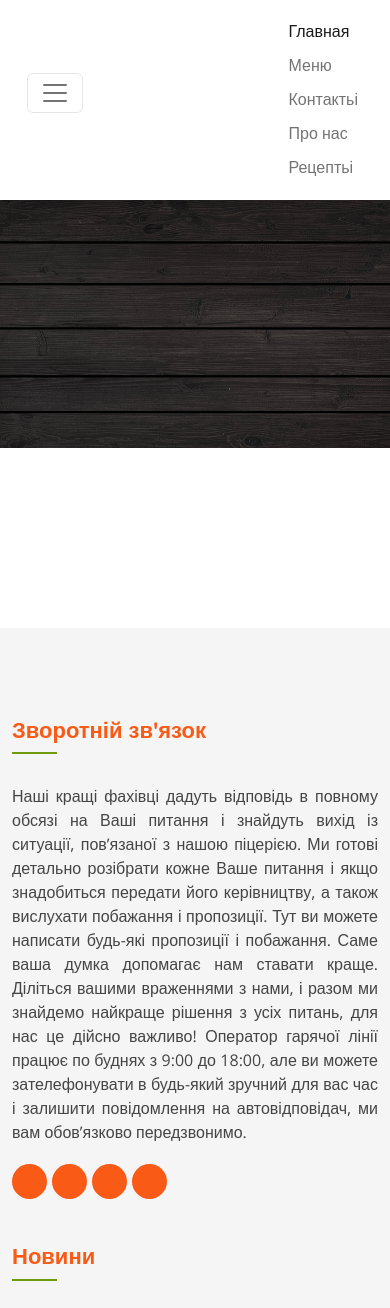
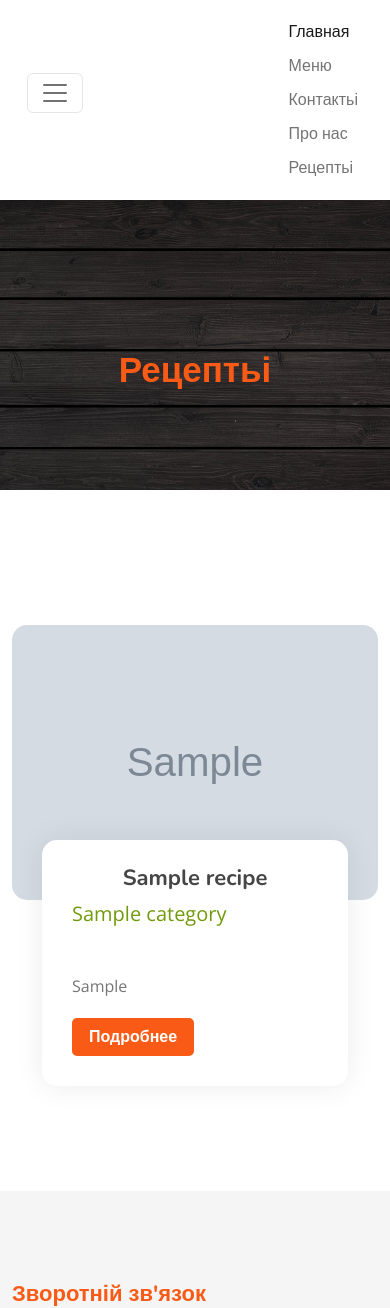
Before and after one commit to kot613/bufet_site, a Django app: page /recipe_all/ in a window 390 px wide. Shown: the part 135-1443 px from the top of the page. Run offline with Django 4.2, Linux system fonts and the light colour scheme; tables that the repository leaves empty hold one stand-in row (values such as "Sample post"); grey boxes marked "Sample" are stand-in pictures; some libraries are stand-ins or nearby versions.

Commit message:
рецепт лист и детально сделано

```diff
--- a/blog/models.py
+++ b/blog/models.py
@@ -65,7 +65,6 @@ class Post(models.Model):
 
     def get_absolute_url(self):
         return reverse('food_details', kwargs={"slug": self.category.slug, "food_slug": self.slug})
-        # return reverse('gavno', kwargs={'food_slug': self.slug})
 
 
 class Recipe(models.Model):
@@ -81,6 +80,12 @@ class Recipe(models.Model):
         verbose_name = 'Рецепт'
         verbose_name_plural = 'Рецептьі'
 
+    def __str__(self):
+        return self.name
+
+    def get_absolute_url(self):
+        return reverse('recipe_details', kwargs={"pk": self.pk})
+
 
 class Comment(models.Model):
     name = models.CharField(max_length=50)
--- a/blog/urls.py
+++ b/blog/urls.py
@@ -1,11 +1,13 @@
 from django.urls import path
-from .views import MenuListView, ViewFood, RecipeListView, index, about
+from .views import MenuListView, ViewFood, RecipeListView, ViewRecipe, index, about
 
 urlpatterns = [
     path('', index, name='home'),
     path('about/', about, name='about'),
+    path('recipe_all/', RecipeListView.as_view(), name='recipe'),
+    path('recipe_all/<int:pk>', ViewRecipe.as_view(), name='recipe_details'),
     path('<slug:slug>/<slug:food_slug>/', ViewFood.as_view(), name='food_details'),
     path('<slug:slug>/', MenuListView.as_view(), name='menu_list'),
-    path('recipe/', RecipeListView.as_view(), name='recipe_list'),
+
 
 ]
--- a/blog/views.py
+++ b/blog/views.py
@@ -24,16 +24,20 @@ class RecipeListView(ListView):
     model = Recipe
     template_name = 'blog/recipe_list.html'
     context_object_name = 'recipe_list'
-    paginate_by = 10
 
     def get_queryset(self):
-        return Recipe.objects.all()
+        return Recipe.objects.all().order_by('post__category').select_related('post__category')
 
 
+class ViewRecipe(DetailView):
+    model = Recipe
+    template_name = 'blog/recipe_detail.html'
+    context_object_name = 'recipe'
 
 
 def index(request):
     return render(request, 'base.html')
 
+
 def about(request):
     return render(request, 'blog/about.html')
--- a/config/settings.py
+++ b/config/settings.py
@@ -40,6 +40,7 @@ INSTALLED_APPS = [
 
     'ckeditor',
     'mptt',
+    "debug_toolbar",
 
     'blog.apps.BlogConfig',
 
@@ -53,6 +54,7 @@ MIDDLEWARE = [
     'django.contrib.auth.middleware.AuthenticationMiddleware',
     'django.contrib.messages.middleware.MessageMiddleware',
     'django.middleware.clickjacking.XFrameOptionsMiddleware',
+    "debug_toolbar.middleware.DebugToolbarMiddleware",
 ]
 
 ROOT_URLCONF = 'config.urls'
@@ -134,3 +136,7 @@ MEDIA_URL = '/media/'
 DEFAULT_AUTO_FIELD = 'django.db.models.BigAutoField'
 
 CKEDITOR_UPLOAD_PATH = "uploads/"
+
+INTERNAL_IPS = [
+    "127.0.0.1",
+]
--- a/config/urls.py
+++ b/config/urls.py
@@ -20,6 +20,7 @@ from django.urls import path, include
 
 urlpatterns = [
     path('admin/', admin.site.urls),
+    path('__debug__/', include('debug_toolbar.urls')),
     path('ckeditor/', include('ckeditor_uploader.urls')),
     path('', include('blog.urls')),
 ]
--- a/templates/base.html
+++ b/templates/base.html
@@ -17,7 +17,7 @@
 
     <!-- CSS Libraries -->
     <link href="{% static 'blog/bootstrap/css/bootstrap.min.css' %}" rel="stylesheet">
-    <!--        <link href="{% static 'blog/bootstrap/css/all.min.css' %}" rel="stylesheet">-->
+    <link href="{% static 'blog/bootstrap/css/all.min.css' %}" rel="stylesheet">
     <link href="{% static 'blog/lib/animate/animate.min.css' %}" rel="stylesheet">
     <link href="{% static 'blog/lib/owlcarousel/assets/owl.carousel.min.css' %}" rel="stylesheet">
     <link href="{% static 'blog/lib/flaticon/font/flaticon.css' %}" rel="stylesheet">
@@ -44,7 +44,7 @@
                 <a href="{% url 'about' %}" class="nav-item nav-link">Меню</a>
                 <a href="{% url 'about' %}" class="nav-item nav-link">Контактьі</a>
                 <a href="{% url 'about' %}" class="nav-item nav-link">Про нас</a>
-                <a href="{% url 'recipe_list' %}" class="nav-item nav-link">Рецептьі</a>
+                <a href="{% url 'recipe' %}" class="nav-item nav-link">Рецептьі</a>
             </div>
         </div>
     </div>
@@ -326,7 +326,7 @@
 
 <!-- JavaScript Libraries -->
 <script src="{% static 'blog/js/jquery-3.4.1.min.js' %}"></script>
-<!--        <script src="{% static 'blog/bootstrap/js/bootstrap.bundle.min.js' %}"></script>-->
+<script src="{% static 'blog/bootstrap/js/bootstrap.bundle.min.js' %}"></script>
 <script src="{% static 'blog/lib/easing/easing.min.js' %}"></script>
 <script src="{% static 'blog/lib/owlcarousel/owl.carousel.min.js' %}"></script>
 <script src="{% static 'blog/lib/tempusdominus/js/moment.min.js' %}"></script>
--- a/templates/blog/detail.html
+++ b/templates/blog/detail.html
@@ -48,6 +48,10 @@
                     <div class="single-bio">
                         <div class="single-bio-text">
                             <h3>Если нет денег..... Cам приготовь</h3>
+
+<!--                            TODO сделать под спойлером-->
+
+
                             {% for recipe in food.recipe.all %}
                             <h2>{{recipe.name}}</h2>
                             <p><strong>
--- /dev/null
+++ b/templates/blog/recipe_list.html
@@ -0,0 +1,55 @@
+{% extends 'base.html' %}
+
+<body>
+
+{% block content %}
+<!-- Page Header Start -->
+<div class="page-header">
+    <div class="container">
+        <div class="row">
+            <div class="col-12">
+                <!--                <h2>{{ title }}</h2>-->
+                <h2>Рецептьі</h2>
+            </div>
+        </div>
+    </div>
+</div>
+<!-- Page Header End -->
+
+<!-- Blog Start 9 блок -->
+<div class="blog">
+    <div class="container">
+
+        <div class="section-header text-center">
+        </div>
+
+        <div class="row">
+            {% for recipe in recipe_list %}
+            <div class="col-md-6">
+                <div class="blog-item">
+                    <div class="blog-img">
+                        <img src="{{ recipe.post.image.url }}" alt="{{ recipe.name }}">
+                    </div>
+                    <div class="blog-content">
+                        <h2 class="blog-title text-center">{{ recipe.name }}</h2>
+                        <div class="section-header">
+                            <p><i class="fa fa-list-alt" aria-hidden="true"></i>{{ recipe.post.category }}</p>
+                        </div>
+                        <div class="blog-text">
+                            <p> {{recipe.directions| safe | truncatewords:20}}</p>
+                            <a class="btn custom-btn" href="{{ recipe.get_absolute_url }}">Подробнее</a>
+                        </div>
+                    </div>
+                </div>
+            </div>
+            {% endfor %}
+
+
+        </div>
+    </div>
+</div>
+<!-- Blog End -->
+
+{% endblock content %}
+
+hgngffghgfhgfh
```
Also changed, not shown: templates/blog/recipe_detail.html (added, +46 -0 lines), templates/blog/det.html (added).
